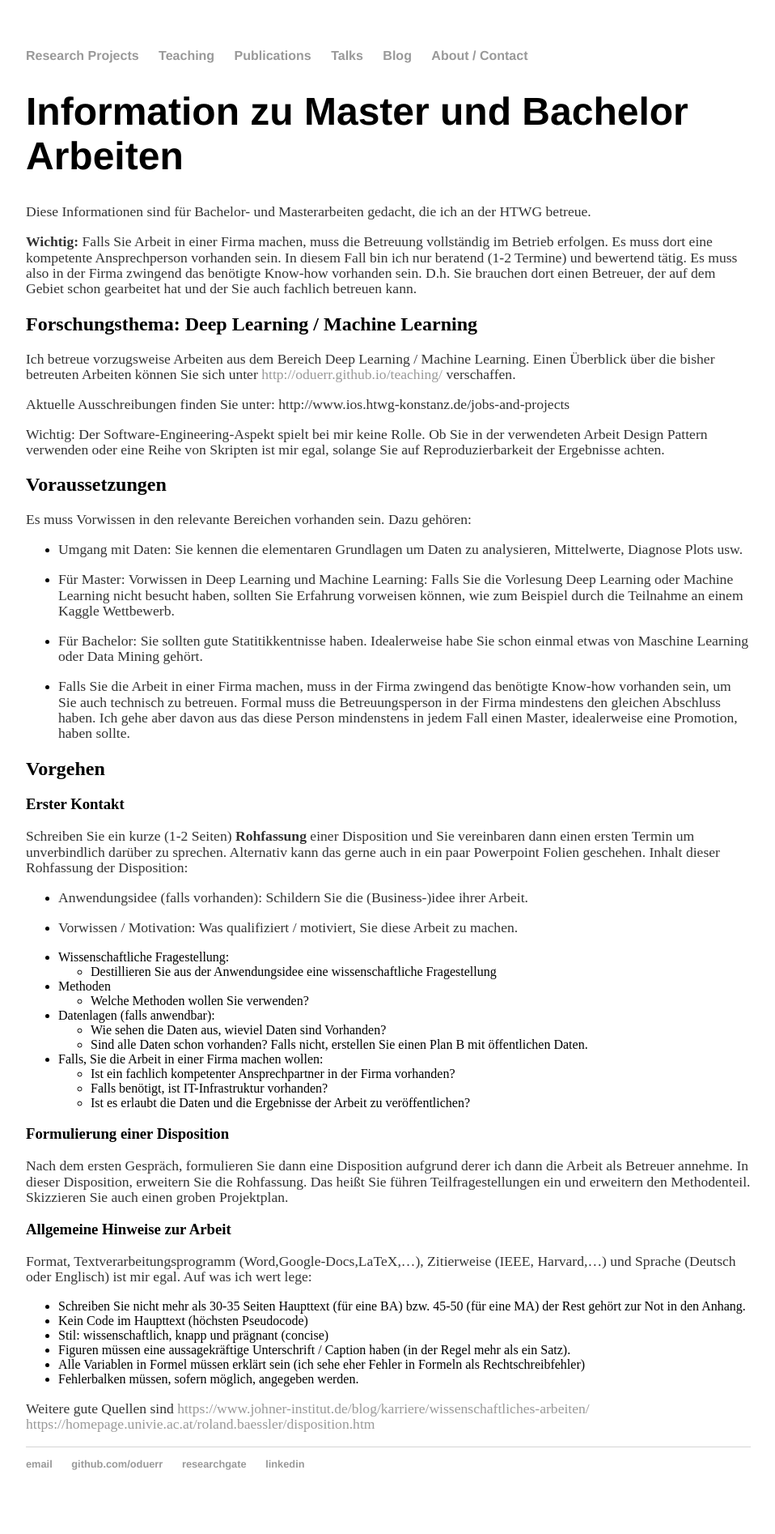
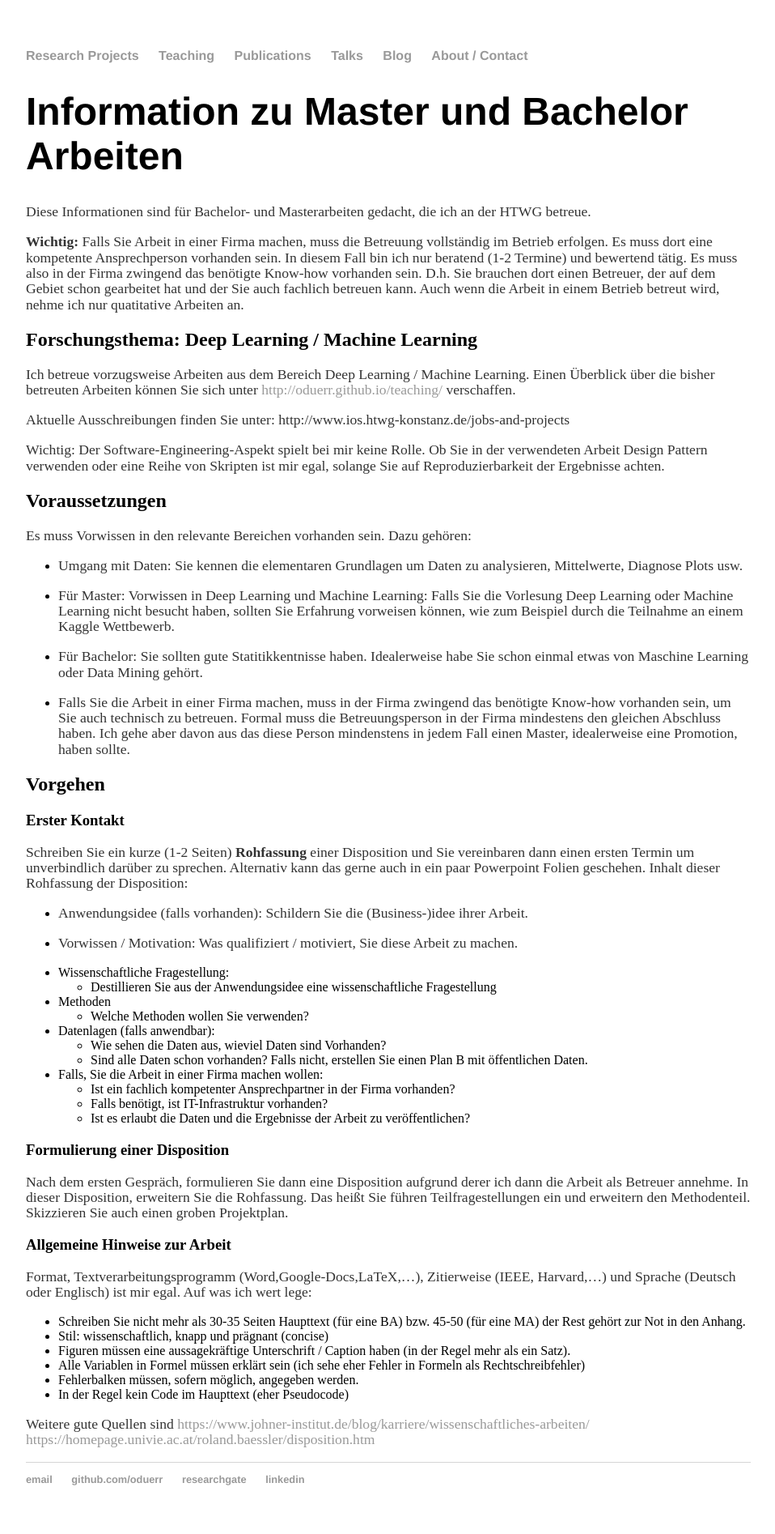
Before and after one commit to oduerr/oduerr.github.io, a Jekyll site: the page built from teaching/bama/index.md, in a window 1280 px wide. Shown: the whole page at 81% size, without its empty margins (160-1118 px from the left). Built offline with Jekyll 4.4.1, drawn with Linux system fonts in a browser that asks for light colours.

Commit message:
betreuung

```diff
--- a/teaching/bama/index.md
+++ b/teaching/bama/index.md
@@ -8,7 +8,7 @@
 Diese Informationen sind für Bachelor- und Masterarbeiten gedacht, die ich an der HTWG betreue.
 
 **Wichtig:**
-Falls Sie Arbeit in einer Firma machen, muss die Betreuung vollständig im Betrieb erfolgen. Es muss dort eine kompetente Ansprechperson vorhanden sein. In diesem Fall bin ich nur beratend (1-2 Termine) und bewertend tätig. Es muss also in der Firma zwingend das benötigte Know-how vorhanden sein. D.h. Sie brauchen dort einen Betreuer, der auf dem Gebiet schon gearbeitet hat und der Sie auch fachlich betreuen kann.
+Falls Sie Arbeit in einer Firma machen, muss die Betreuung vollständig im Betrieb erfolgen. Es muss dort eine kompetente Ansprechperson vorhanden sein. In diesem Fall bin ich nur beratend (1-2 Termine) und bewertend tätig. Es muss also in der Firma zwingend das benötigte Know-how vorhanden sein. D.h. Sie brauchen dort einen Betreuer, der auf dem Gebiet schon gearbeitet hat und der Sie auch fachlich betreuen kann. Auch wenn die Arbeit in einem Betrieb betreut wird, nehme ich nur quatitative Arbeiten an.
 
 ## Forschungsthema: Deep Learning / Machine Learning
 Ich betreue vorzugsweise Arbeiten aus dem Bereich Deep Learning / Machine Learning. Einen Überblick über die bisher betreuten Arbeiten können Sie sich unter [http://oduerr.github.io/teaching/](http://oduerr.github.io/teaching/) verschaffen.
@@ -62,11 +62,11 @@
 Format, Textverarbeitungsprogramm (Word,Google-Docs,LaTeX,...), Zitierweise (IEEE, Harvard,...) und Sprache (Deutsch oder Englisch) ist mir egal. Auf was ich wert lege:
 
 * Schreiben Sie nicht mehr als 30-35 Seiten Haupttext (für eine BA) bzw. 45-50 (für eine MA) der Rest gehört zur Not in den Anhang.
-* Kein Code im Haupttext (höchsten Pseudocode)
 * Stil: wissenschaftlich, knapp und prägnant (concise)
 * Figuren müssen eine aussagekräftige Unterschrift / Caption haben (in der Regel mehr als ein Satz).
 * Alle Variablen in Formel müssen erklärt sein (ich sehe eher Fehler in Formeln als Rechtschreibfehler)
 * Fehlerbalken müssen, sofern möglich, angegeben werden.
+* In der Regel kein Code im Haupttext (eher Pseudocode)
 
 
 
```
